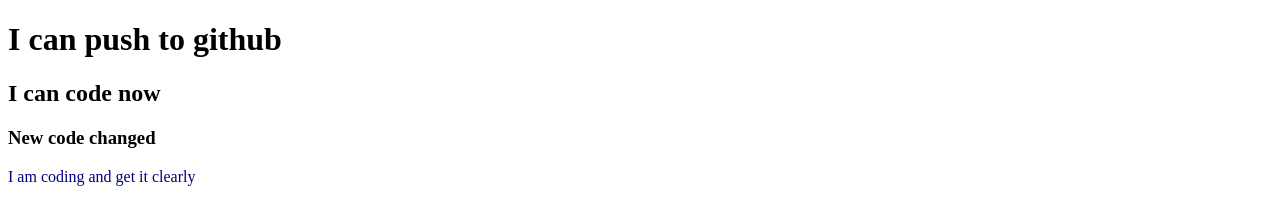
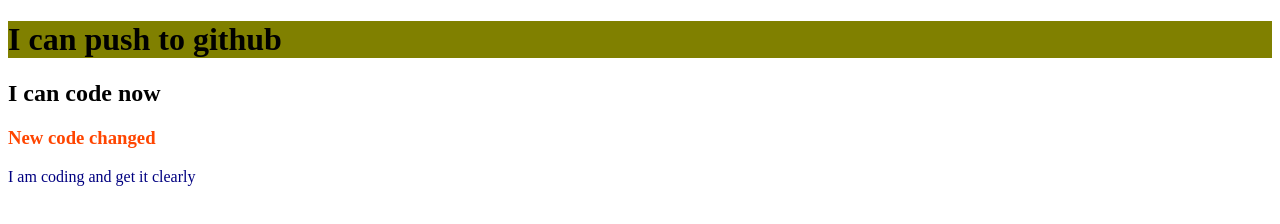
Before and after one commit to aditisencse/my-second-repo, a plain HTML site: page index.html in a window 1280 px wide. Drawn offline with Linux system fonts and the light colour scheme.

Commit message:
make orangered

```diff
--- a/style.css
+++ b/style.css
@@ -1,3 +1,9 @@
 p{
     color: navy;
 }
+h1{
+     background-color: olive;
+}
+h3{
+    color: orangered;
+}
```
